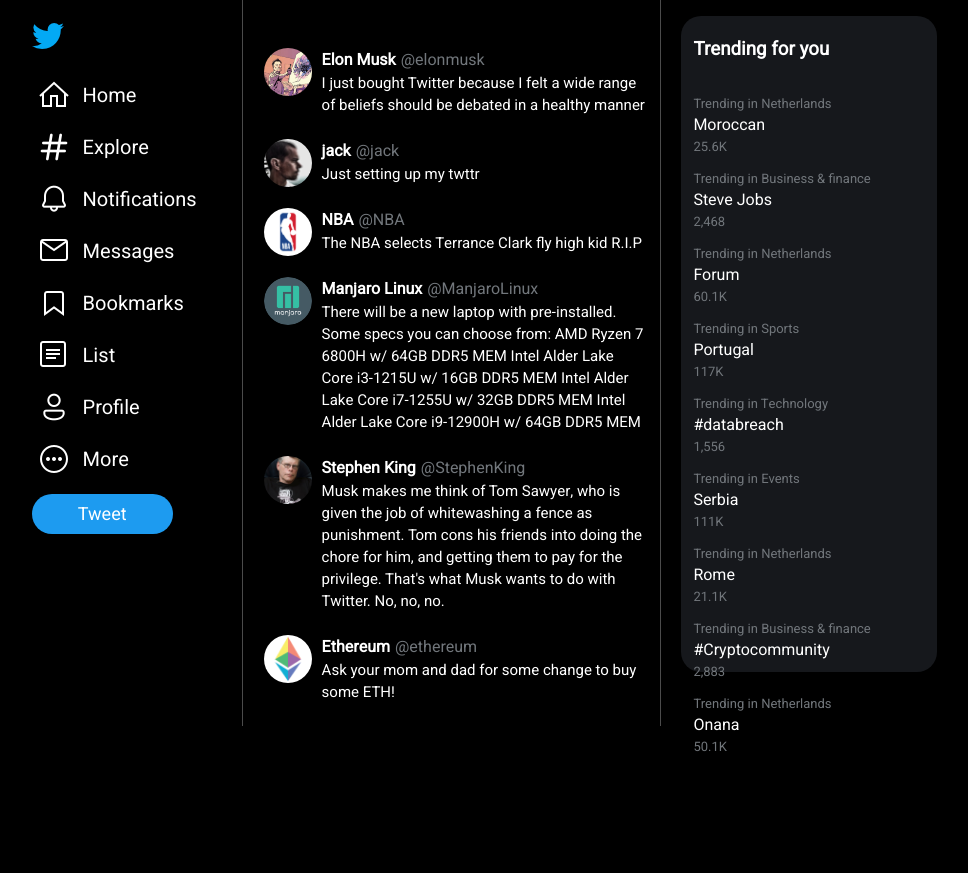
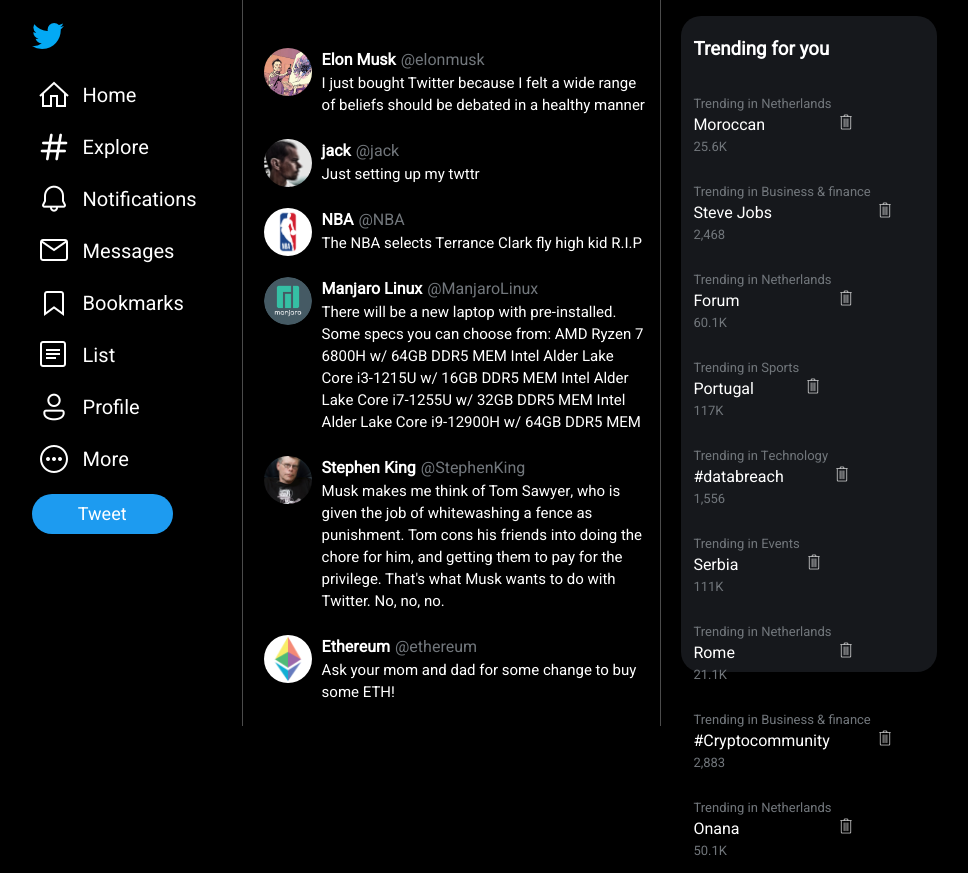
Before and after one commit to astronomx/twitter-replica, a React (Create React App) app: page / in a window 1280 px wide. Shown: the whole page, without its empty margins (193-1161 px from the left). Before the commit the page ends 800 px from the top, so only its background shows below. Built offline with nearby package versions, Linux system fonts and the light colour scheme.

Commit message:
Implemented delete function for trends

```diff
--- a/src/App.js
+++ b/src/App.js
@@ -15,7 +15,7 @@
 
 function App() {
 
-  const[posts] = useState([
+  const[post, setPost] = useState([
     {id: uuidv4(), name: "Elon Musk", user: "elonmusk", pfp: elonProfile, post: "I just bought Twitter because I felt a wide range of beliefs should be debated in a healthy manner"},
     {id: uuidv4(), name: "jack", user: "jack", pfp: jackProfile, post: "Just setting up my twttr"},
     {id: uuidv4(), name: "NBA", user: "NBA", pfp: nbaProfile, post: "The NBA selects Terrance Clark fly high kid R.I.P"},
@@ -36,6 +36,15 @@
     {id: uuidv4(), trend: "Onana", tweets: "50.1K", category: "Netherlands"}
   ]);
 
+  const tweetDelete = (id) => {
+    const newTweets = post.filter(post => post.id !== id);
+    setPost(newTweets);
+  }
+
+  const trendDelete = (id) => {
+    const newTrends = trend.filter(trend => trend.id !== id);
+    setTrend(newTrends);
+  }
 
 
   return (
@@ -45,14 +54,14 @@
       </div>
 
       <div className="tweets">
-        <Tweets tweetsData={posts} />
+        <Tweets tweetsData={post} tweetDelete={tweetDelete} />
       </div>
 
 
       <div className="background">
         <div className="trending">
           <h3>Trending for you</h3>
-          <Trends trendData={trend} />
+          <Trends trendData={trend} trendDelete={trendDelete} />
         </div>
       </div>
 
--- a/src/Trends.js
+++ b/src/Trends.js
@@ -1,12 +1,13 @@
-import './styles/trends.css'
+import './styles/trends.css';
+import trash from  './icons/trash.png';
 
-const Trends = ({ trendData }) => {
+const Trends = ({ trendData, trendDelete }) => {
     return (
         <div className="content">
             <div className="trendList">
                 {trendData.map((trend) => (
+                    <div className="trendContainer">
                         <div className="trendIndex">
-
                             <div className="trendInfo">
                                 <p>Trending in {trend.category}</p>
                             </div>
@@ -18,8 +19,15 @@
                             <div className="tweetAmount">
                                 <p>{trend.tweets}</p>
                             </div>
+                        </div>
 
+                        <div className="delete">
+                            <button onClick={() => trendDelete(trend.id)}><img src={trash} alt="Trash" /></button>
                         </div>
+                    </div>
+
+
+
                 ))}
             </div>
         </div>
--- a/src/Tweets.js
+++ b/src/Tweets.js
@@ -1,7 +1,7 @@
 import './styles/tweets.css';
 
 
-const Tweets = ({ tweetsData }) => {
+const Tweets = ({ tweetsData, tweetDelete }) => {
     return (
         <div className="tweetList">
             {tweetsData.map((post) => (
--- a/src/styles/trends.css
+++ b/src/styles/trends.css
@@ -1,3 +1,15 @@
+button {
+    background: none;
+    border: none;
+    cursor: pointer;
+}
+
+.trendContainer {
+    display: flex;
+    flex-direction: row;
+    align-items: center;
+}
+
 .trendInfo > p {
     margin-bottom: 0px;
     font-size: 13px;
```
Also changed, not shown: src/icons/profilepicture1.jpg (deleted), src/icons/trash.png (added). Lines whose indentation alone changed are shown as unchanged.
